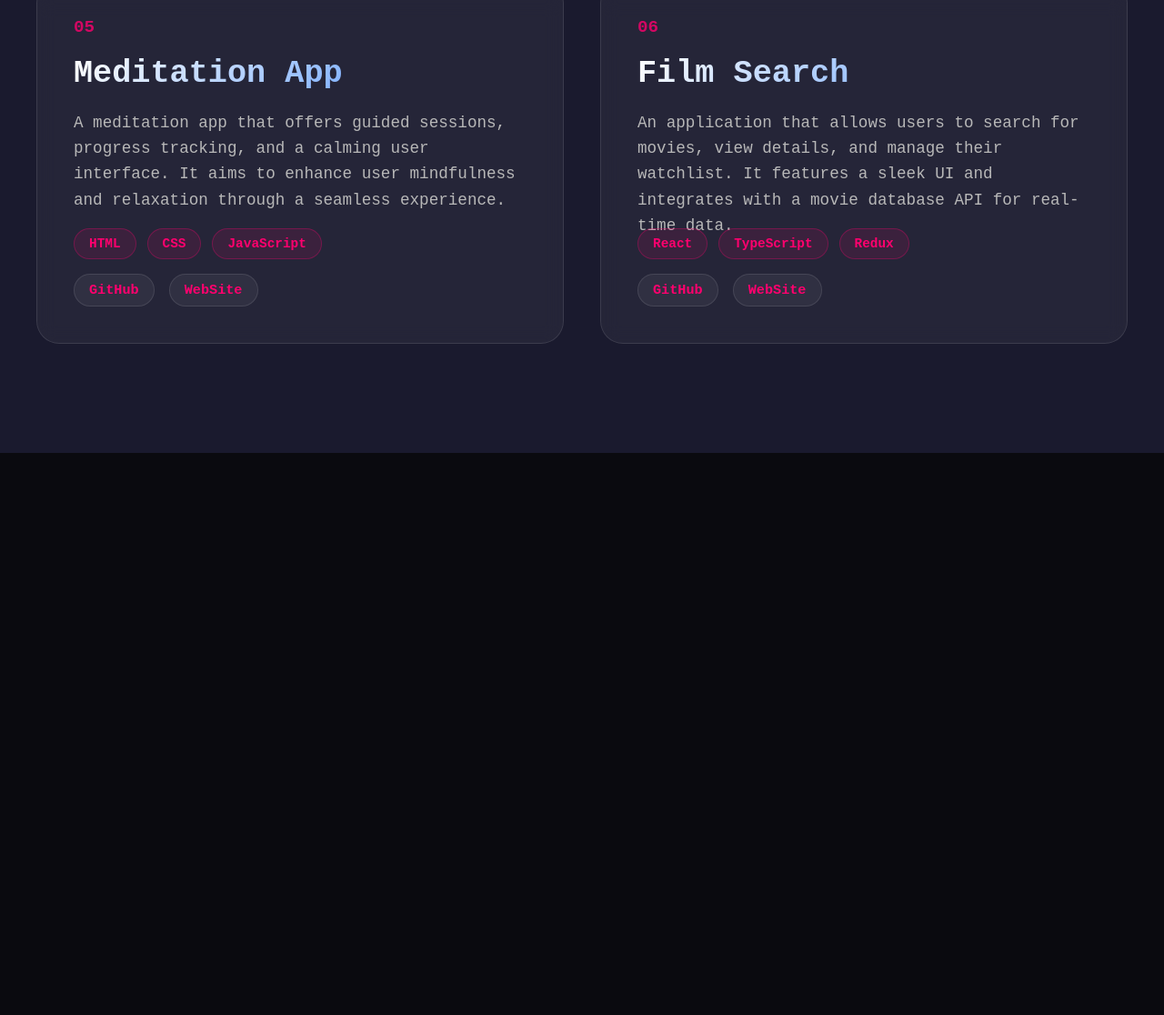
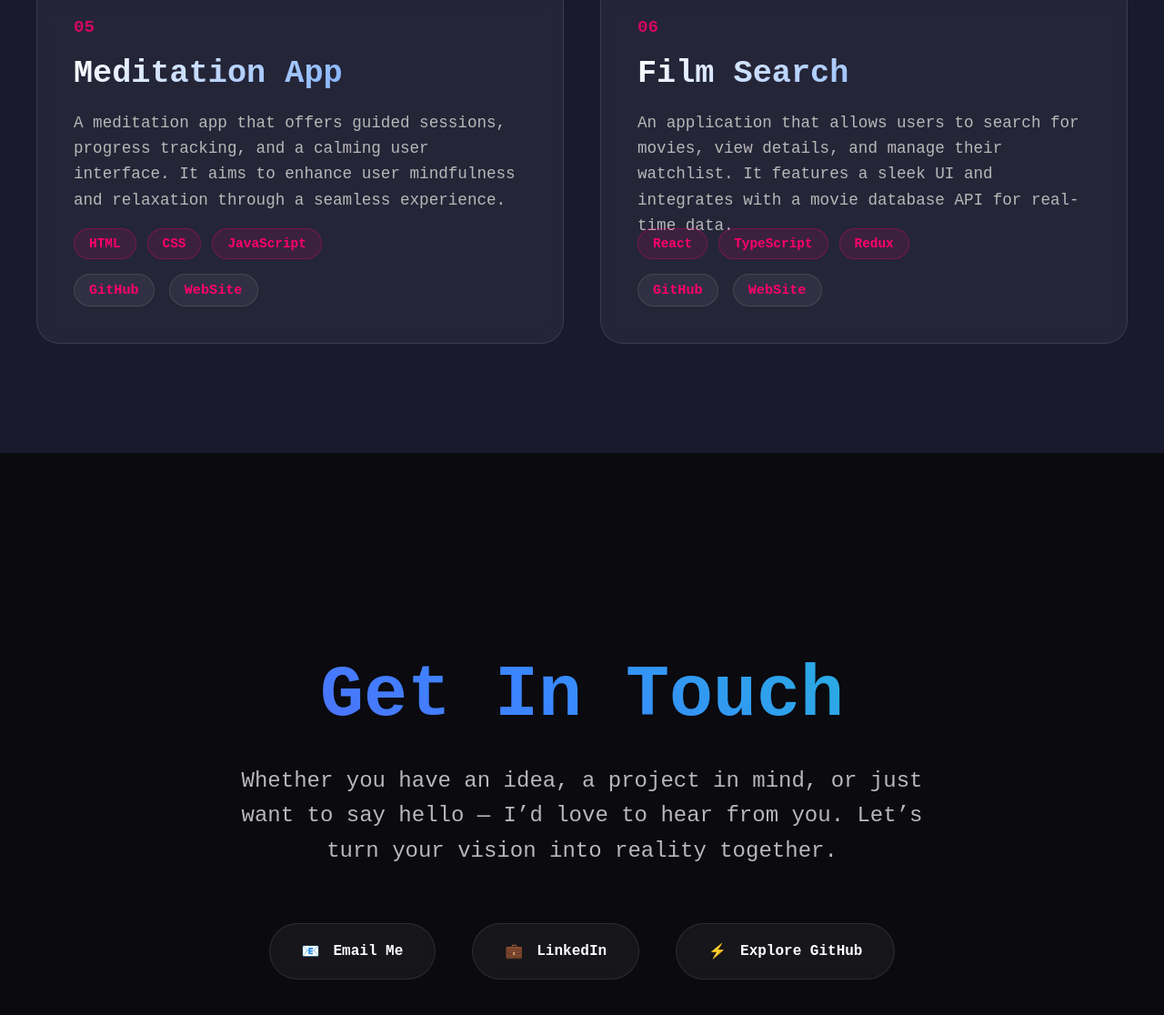
Before and after one commit to demchko/portfolio-layout, a plain HTML site: page index.html in a window 1280 px wide. Shown: the part 3137-4253 px from the top of the page at 91% size. Before the commit the page ends 3635 px from the top, so only its background shows below. Drawn offline with Linux system fonts and the light colour scheme.

Commit message:
added contacts

```diff
--- a/index.html
+++ b/index.html
@@ -263,6 +263,31 @@
             </div>
         </div>
     </section>
+
+    <section id="contacts" class="contact">
+        <div class="contact-container">
+            <h2 class="contact-title">Get In Touch</h2>
+            <p class="contact-subtitle">
+                Whether you have an idea, a project in mind, or just want to say hello — I’d love to hear from you.
+                Let’s turn your vision into reality together.
+            </p>
+            <div class="contact-links">
+                <a href="mailto:demchkoartem05@gmail.com" class="contact-link">
+                    <span>📧</span>
+                    <span>Email Me</span>
+                </a>
+                <a href="https://www.linkedin.com/in/artem-demchko-89233a292/" class="contact-link">
+                    <span>💼</span>
+                    <span>LinkedIn</span>
+                </a>
+                <a href="https://github.com/demchko" class="contact-link">
+                    <span>⚡</span>
+                    <span>Explore GitHub</span>
+                </a>
+            </div>
+        </div>
+    </section>
+
 </body>
 
 </html>
--- a/style.css
+++ b/style.css
@@ -550,3 +550,153 @@ body {
     color: white;
     transform: scale(1.05);
 }
+
+/* contacts */
+
+.contact {
+    min-height: 100vh;
+    padding: 120px 40px;
+    display: flex;
+    align-items: center;
+    justify-content: center;
+    background: var(--bg-primary);
+    position: relative;
+}
+
+.contact-container {
+    text-align: center;
+    max-width: 800px;
+    position: relative;
+    z-index: 2;
+}
+
+.contact-title {
+    font-size: 5rem;
+    font-weight: 900;
+    margin-bottom: 30px;
+    background: linear-gradient(45deg, var(--accent-1), var(--accent-2), var(--accent-3), var(--accent-4));
+    background-size: 400% 400%;
+    background-clip: text;
+    -webkit-background-clip: text;
+    -webkit-text-fill-color: transparent;
+    animation: gradientShift 3s ease-in-out infinite;
+}
+
+.contact-subtitle {
+    font-size: 1.5rem;
+    color: var(--text-secondary);
+    margin-bottom: 60px;
+    line-height: 1.6;
+}
+
+.contact-links {
+    display: flex;
+    justify-content: center;
+    gap: 40px;
+    flex-wrap: wrap;
+}
+
+.contact-link {
+    display: flex;
+    align-items: center;
+    gap: 15px;
+    padding: 20px 35px;
+    background: var(--glass);
+    border: 1px solid var(--glass-border);
+    border-radius: 50px;
+    color: var(--text-primary);
+    text-decoration: none;
+    font-weight: 600;
+    backdrop-filter: blur(10px);
+    transition: all 0.4s cubic-bezier(0.175, 0.885, 0.32, 1.275);
+    position: relative;
+    overflow: hidden;
+}
+
+.contact-link::before {
+    content: '';
+    position: absolute;
+    top: 0;
+    left: -100%;
+    width: 100%;
+    height: 100%;
+    background: linear-gradient(90deg, var(--accent-1), var(--accent-2));
+    transition: left 0.5s ease;
+    z-index: -1;
+}
+
+.contact-link:hover::before {
+    left: 0;
+}
+
+.contact-link:hover {
+    transform: translateY(-10px) scale(1.05);
+    box-shadow: 0 20px 40px rgba(255, 0, 110, 0.4);
+    border-color: var(--accent-1);
+    color: white;
+}
+
+@media (max-width: 1200px) {
+    .about-container {
+        grid-template-columns: 1fr;
+        gap: 60px;
+        text-align: center;
+    }
+
+    .tech-grid {
+        justify-content: center;
+    }
+}
+
+@media (max-width: 768px) {
+    .glitch {
+        font-size: 4rem;
+    }
+
+    .hero-subtitle {
+        font-size: 1.3rem;
+    }
+
+    .cta-container {
+        flex-direction: column;
+        align-items: center;
+    }
+
+    .projects-grid {
+        grid-template-columns: 1fr;
+    }
+
+    .contact-links {
+        flex-direction: column;
+        align-items: center;
+    }
+
+    .section-title {
+        font-size: 2.5rem;
+    }
+
+    .contact-title {
+        font-size: 3rem;
+    }
+
+    nav {
+        display: none;
+    }
+}
+
+html {
+    scroll-behavior: smooth;
+}
+
+::-webkit-scrollbar {
+    width: 6px;
+}
+
+::-webkit-scrollbar-track {
+    background: var(--bg-primary);
+}
+
+::-webkit-scrollbar-thumb {
+    background: linear-gradient(var(--accent-1), var(--accent-2));
+    border-radius: 3px;
+}
```
